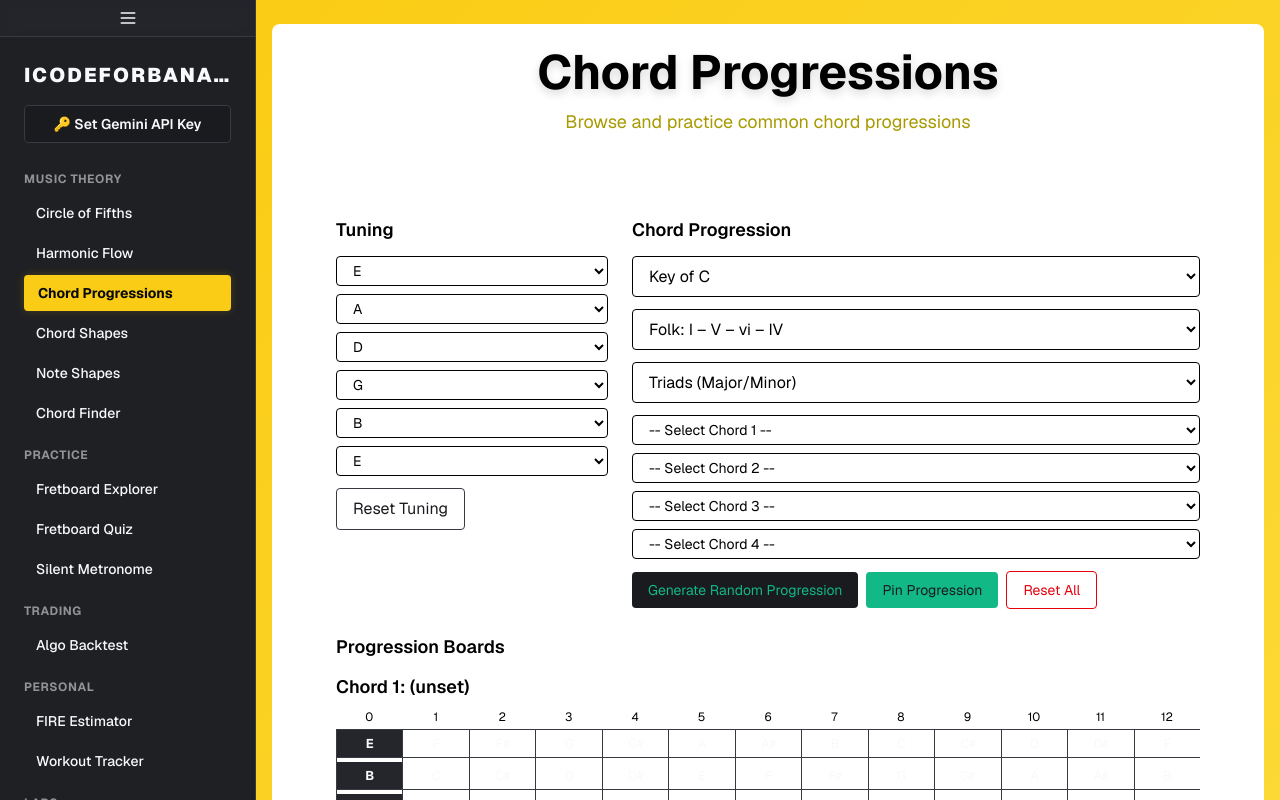
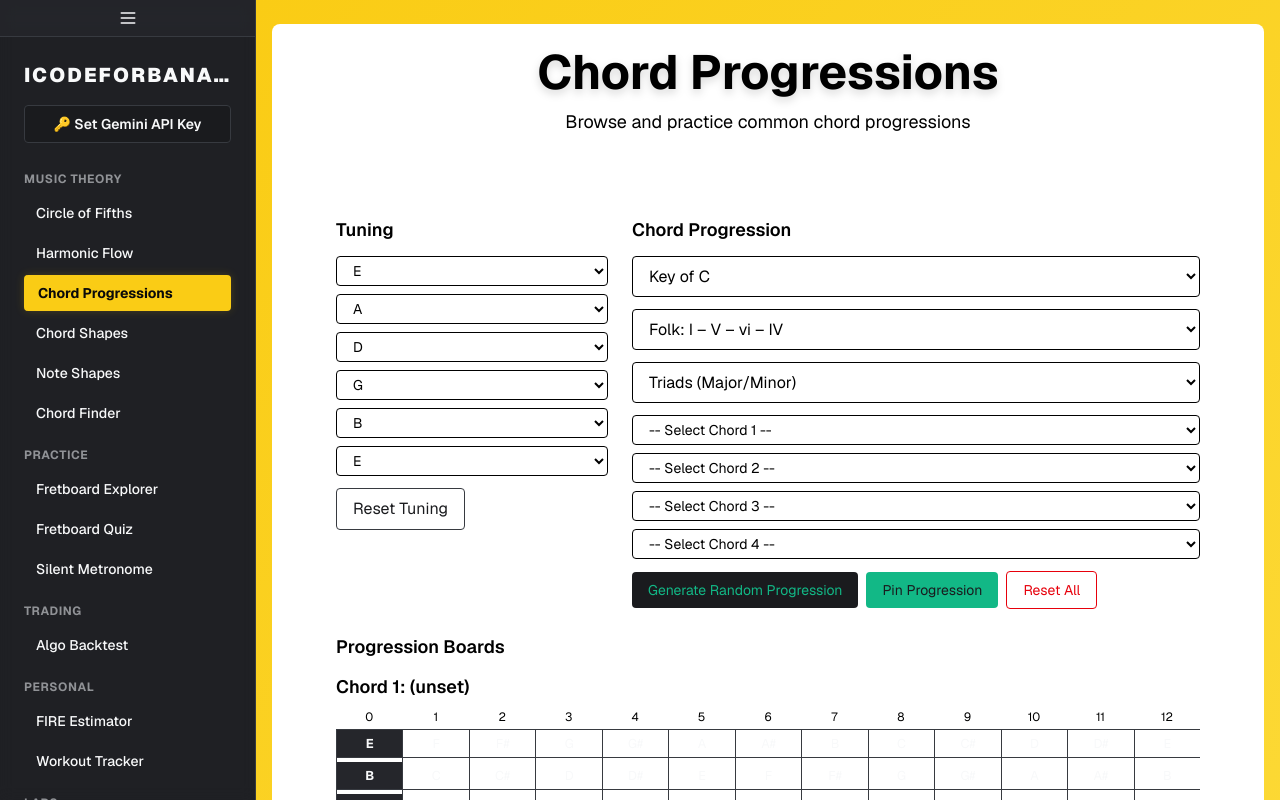
Before and after one commit to iCodeForBananas/iCodeForBananas, a Next.js app: page /chord-progressions in a window 1280 px wide. Built offline with nearby package versions, Linux system fonts and the light colour scheme.

Commit message:
Update page.tsx

```diff
--- a/app/chord-progressions/page.tsx
+++ b/app/chord-progressions/page.tsx
@@ -10,8 +10,8 @@ export default function ChordProgressionsPage() {
         <div className='w-full'>
           <div className='rounded-lg p-6 bg-white'>
             <div className='text-center mb-10'>
-              <h1 className='text-5xl font-bold drop-shadow-lg'>Chord Progressions</h1>
-              <p className='text-lg text-muted mt-3'>Browse and practice common chord progressions</p>
+              <h1 className='text-5xl font-bold drop-shadow-lg' style={{ color: "#000" }}>Chord Progressions</h1>
+              <p className='text-lg mt-3' style={{ color: "#000" }}>Browse and practice common chord progressions</p>
             </div>
             <div className='p-6'>
               <ProgressionsView />
```
